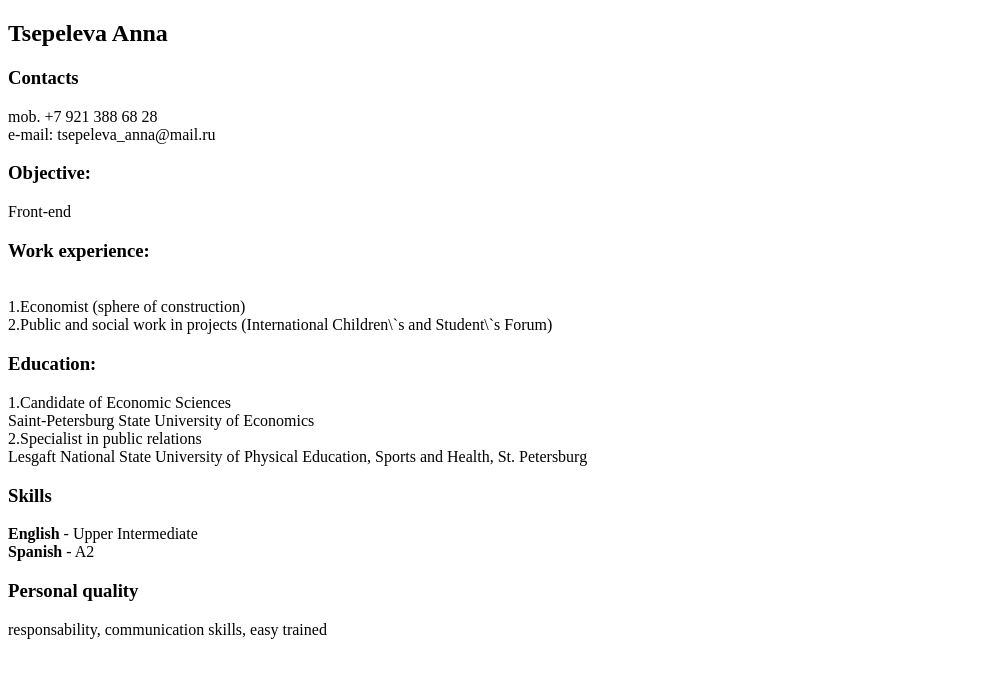
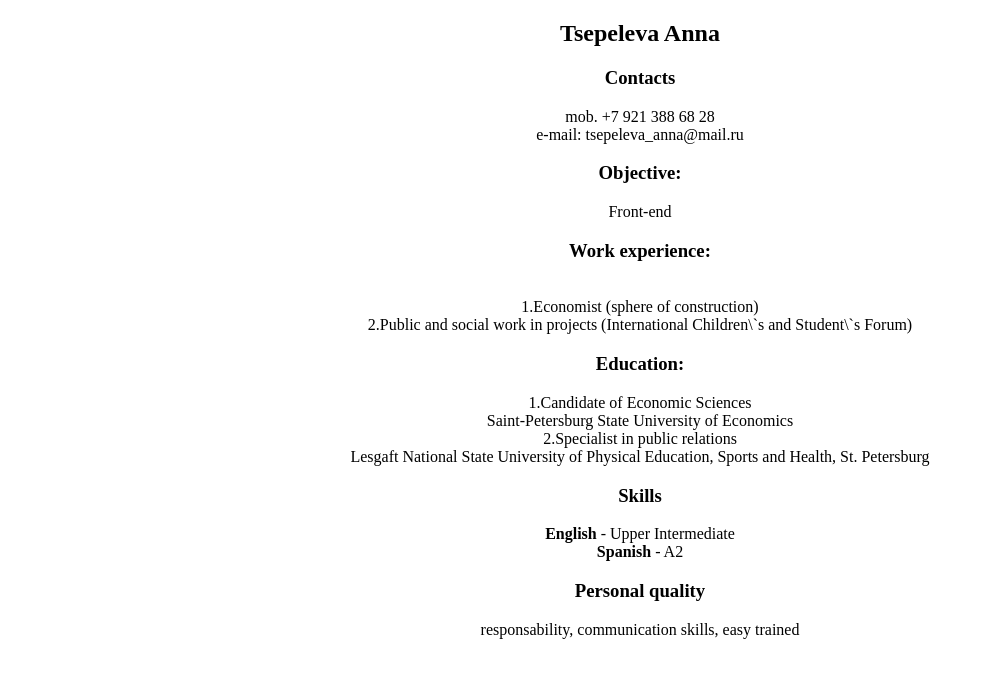
Before and after one commit to tsepulya/rsschool-cv, a plain HTML site: page index.html in a window 1280 px wide. Shown: the whole page, without its empty margins (0-985 px from the left). Drawn offline with Linux system fonts and the light colour scheme.

Commit message:
feat: change class
change class

```diff
--- a/index.html
+++ b/index.html
@@ -4,11 +4,11 @@
     <title>CV</title>
   </head>
   <style>
-    .left {
+    .center {
       text-align: center;
     }
   </style>
-  <body>
+  <body class="center">
     <h2>Tsepeleva Anna</h2>
  <h3>Contacts</h3>
  mob. +7 921 388 68 28
```
